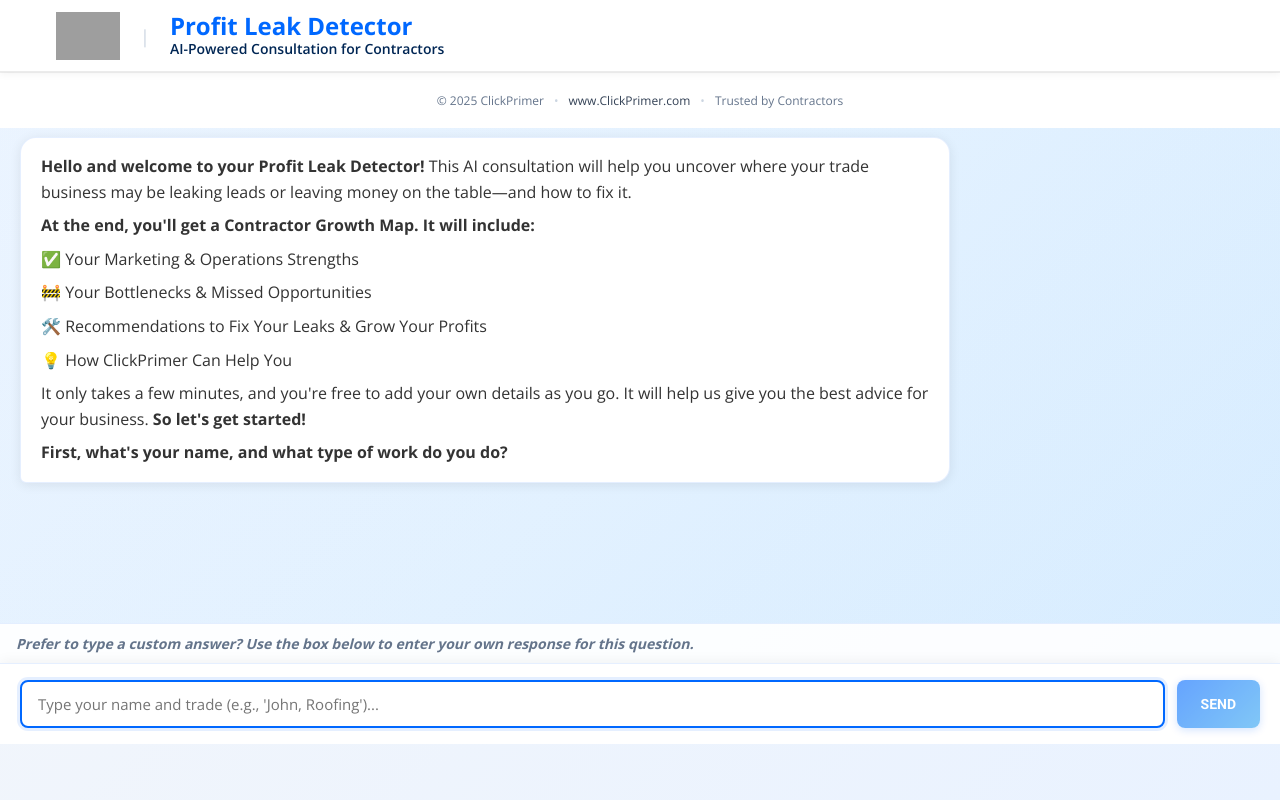
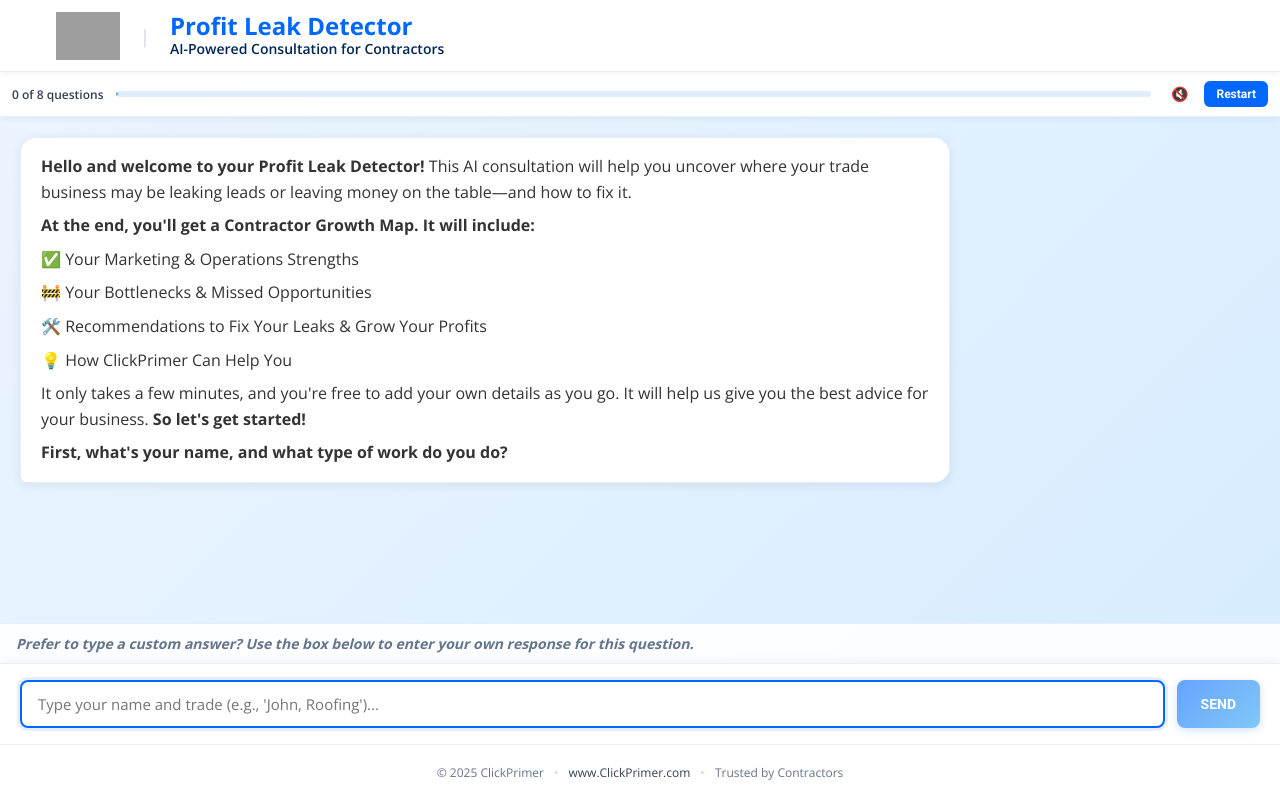
Before and after one commit to clickprimer/contractor-growth-map, a Next.js app: page / in a window 1280 px wide. Built offline with nearby package versions, Linux system fonts and the light colour scheme; grey boxes are pictures that could not be loaded.

Commit message:
Update Home.module.css

```diff
--- a/styles/Home.module.css
+++ b/styles/Home.module.css
@@ -316,3 +316,31 @@
     bottom: 56px;
   }
 }
+
+.container {
+  width: 100vw;
+  height: 100dvh;
+  display: flex;
+  flex-direction: column;
+  overflow: hidden;           /* page itself won't scroll */
+}
+
+.main {
+  /* undo any previous fixed positioning so footer doesn't overlap */
+  position: static !important;
+  top: auto !important;
+  bottom: auto !important;
+  left: auto !important;
+  right: auto !important;
+
+  display: flex;
+  flex: 1 1 auto;             /* fill between header and footer */
+  min-height: 0;              /* critical so inner pane can scroll */
+  overflow: hidden;           /* ChatInterface owns the scroll */
+}
+
+.footer {
+  position: static !important; /* ensure footer sits below main, not overlapping */
+  flex: 0 0 auto;
+  width: 100%;
+}
```
